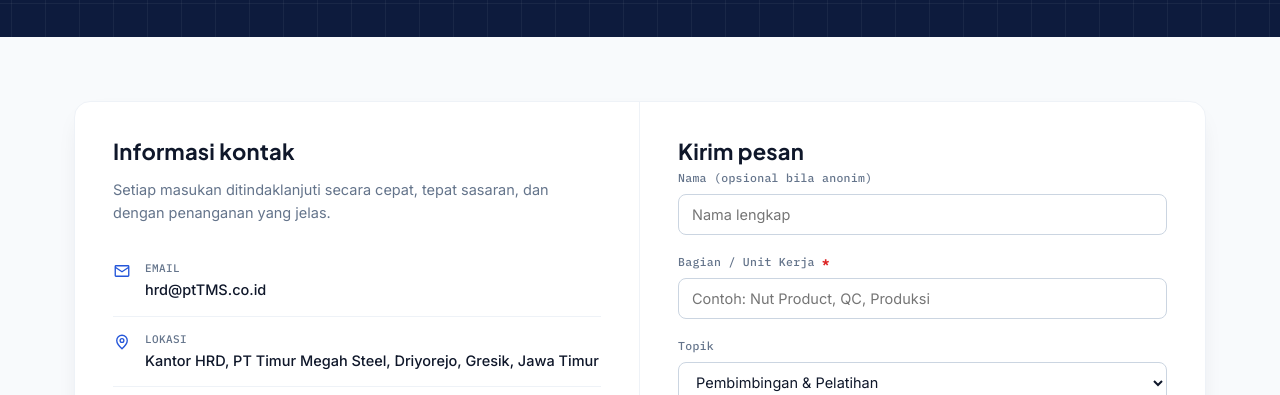
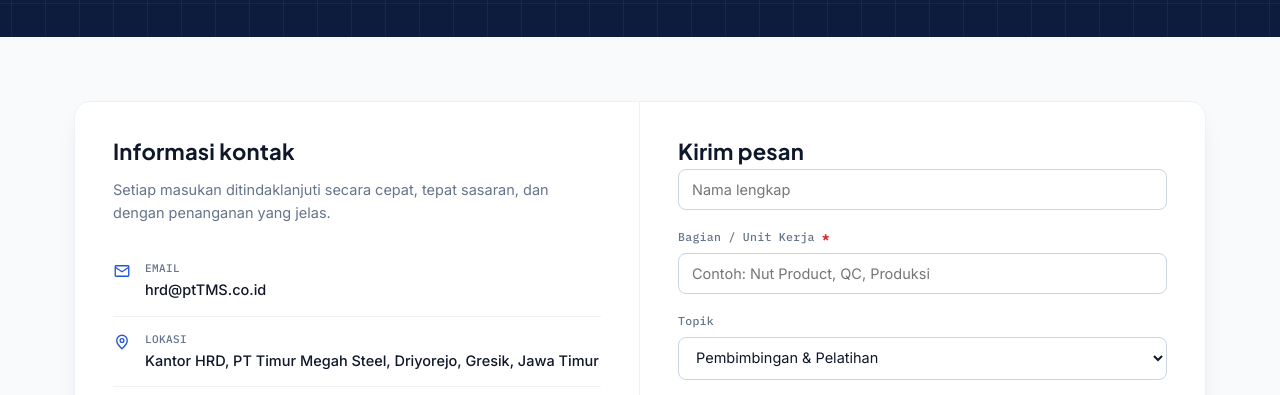
Before and after one commit to deridaachmad-boop/TMS-hotline, a plain HTML site: page index.html in a window 1280 px wide. Shown: the part 371-766 px from the top of the page. Drawn offline with Linux system fonts and the light colour scheme.

Commit message:
Update index.html

```diff
--- a/index.html
+++ b/index.html
@@ -54,9 +54,10 @@
 
       <div class="hotline-form">
         <h3>Kirim pesan</h3>
+
         <form id="hotline-form">
           <div class="field">
-            <label for="f-name">Nama (opsional bila anonim)</label>
+
             <input type="text" id="f-name" name="name" placeholder="Nama lengkap">
           </div>
 <div class="field">
```
